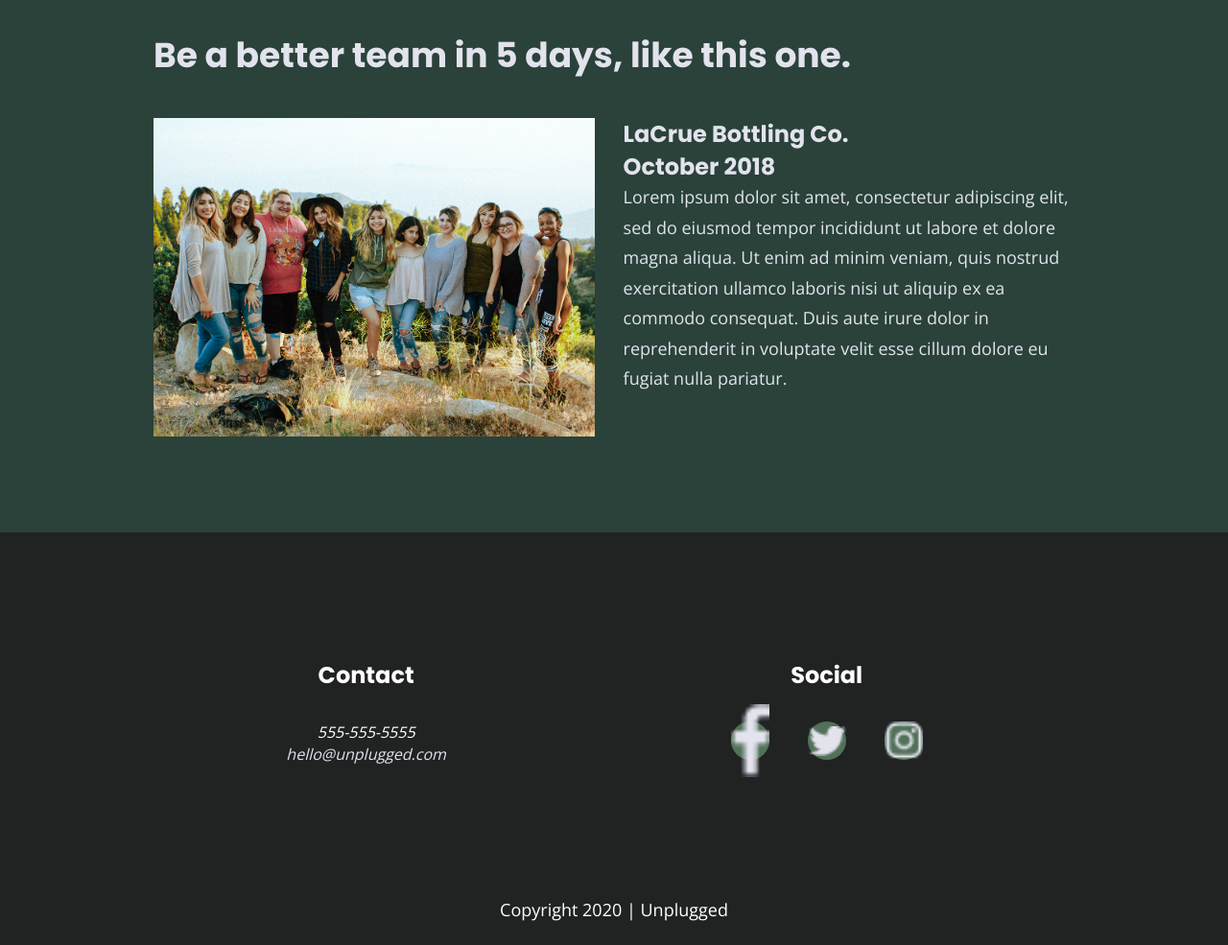
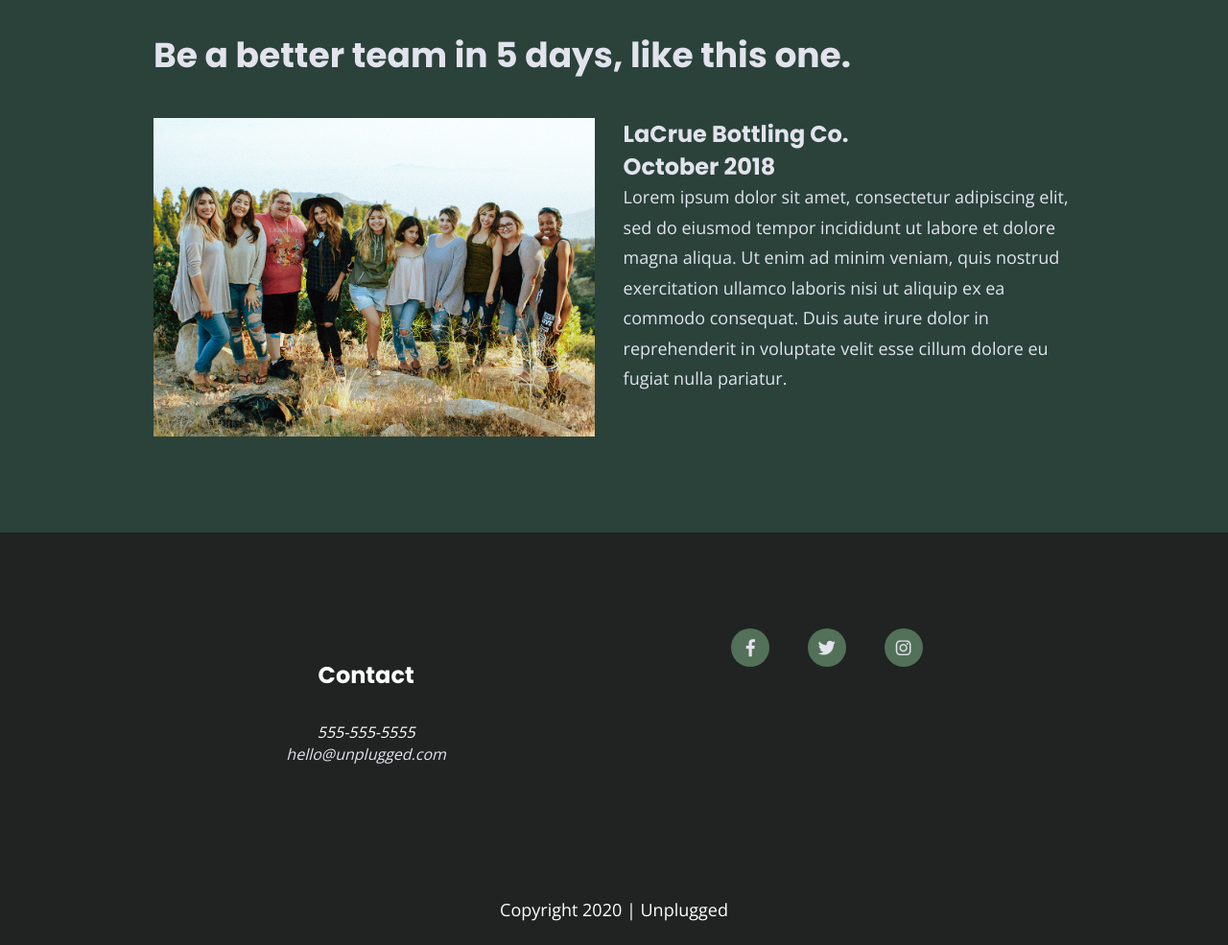
Before and after one commit to braydencurtis/unplugged-retreat, a plain HTML site: page index.html in a window 1280 px wide. Shown: the part 2218-3203 px from the top of the page at 96% size. Drawn offline with nearby package versions, Linux system fonts and the light colour scheme.

Commit message:
Fixed social icon sizes in chrome and firefox

```diff
--- a/css/main.css
+++ b/css/main.css
@@ -266,6 +266,20 @@ footer .social-icons {
   display: flex;
   justify-content: center;
   align-items: center;
+}
+
+footer .facebook-icon img {
+  width: 10px;
+  height: 19px;
+}
+
+footer .twitter-icon img {
+  width: 19px;
+  height: 15px;
+}
+footer .insta-icon img {
+  width: 17px;
+  height: 17px;
 }
 
 footer .social-icons p {
--- a/index.html
+++ b/index.html
@@ -126,13 +126,10 @@
           <li><a href="mailto:hello@unplugged.com">hello@unplugged.com</a></li>
         </ul>
       </address>
-      <div class="social">
-        <h4>Social</h4>
-        <div class="social-icons">
-          <p><a href="https://www.facebook.com"><img src="img/facebook.png" alt="facebook"></a> </p>
-          <p><a href="http://twitter.com/braydencurtis"><img src="img/twitter.png" alt="twitter"></a></p>
-          <p><a href="http://insagram.com/braydenbear"><img src="img/Instagram.png" alt="instagram"></a></p>
-        </div>
+      <div class="social-icons">
+        <p class="facebook-icon"><a href="https://www.facebook.com"><img src="../img/facebook.png" alt="facebook"></a> </p>
+        <p class="twitter-icon"><a href="http://twitter.com/braydencurtis"><img src="../img/twitter.png" alt="twitter"></a></p>
+        <p class="insta-icon"><a href="http://insagram.com/braydenbear"><img src="../img/Instagram.png" alt="instagram"></a></p>
       </div>
     </div>
   </div>
```
Also changed, not shown: about/index.html (+3 -3 lines), faq/index.html (+3 -3 lines).
